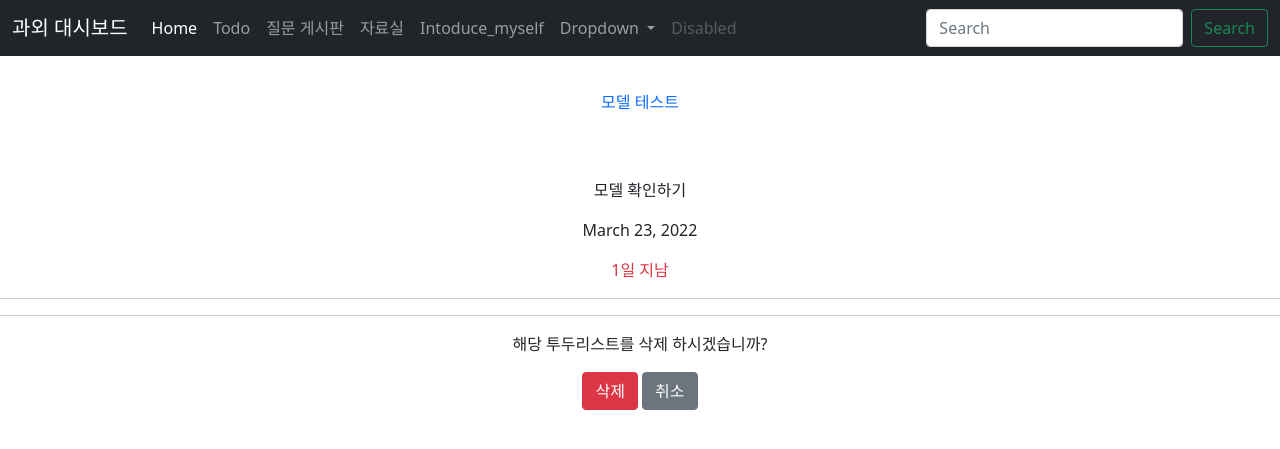
After one commit to POLARIS0027/todo_list, a Django app: page /todo/delete/1/ in a window 1280 px wide. The commit adds this page. Shown: the top 449 px of the page. Run offline with Django 4.2, Linux system fonts and the light colour scheme; data comes from the database, SQL or seed files in the repository.

Commit message:
delete function applied

```diff
--- /dev/null
+++ b/todo/templates/todo/todo_delete.html
@@ -0,0 +1,44 @@
+{%extends 'base.html' %}
+
+{% block title %}todo_delete.html{% endblock %}
+
+{% block content %}
+
+<div class="text-center">
+    <p class="text-primary">{{ object.name }}</p><br><br>
+    <p>{{ object.description}}</p>
+    <p>{{ object.date_deadline}}</p>
+    <p class="text-danger">{{ object.remaining_days}}</p>
+    <hr>
+    {% for image in todolist.todolist_images_set.all %}
+    <a href="{{ image.image.url }}">
+    <img src="{{ image.image.url }}" style="max-width: 20%; height: auto;"  alt="reference_image"></a>
+    {% endfor %}
+    <hr>
+
+</div>
+
+<div class="text-center">
+
+    <form action="" method="POST">
+
+    {{ form }}
+    {% csrf_token %}
+<div class="field is-grouped is-grouped-centered">
+
+    <p class="control">
+        해당 투두리스트를 삭제 하시겠습니까?
+      </p>
+  </div>
+    <p class="control">
+
+      <input type="submit" class="btn btn-danger" value="삭제">
+      <a class="btn btn-secondary" href="{% url 'todo:list' %}">
+        취소
+      </a>
+    </p>
+    </form>
+</div>
+
+
+{% endblock %}
--- a/todo/templates/todo/todo_detail.html
+++ b/todo/templates/todo/todo_detail.html
@@ -22,5 +22,6 @@
        <hr>
   </div>
   <a class="btn btn-secondary" href="{% url 'todo:list' %}" role="button">목록으로</a>
+  <a class="btn btn-danger" href="{% url 'todo:delete' object.id %}" role="button">삭제</a>
 
 {% endblock %}
--- a/todo/templates/todo/todo_index.html
+++ b/todo/templates/todo/todo_index.html
@@ -18,7 +18,7 @@
               <p class="card-text">마감 : {{ todo.date_deadline }} | {{ todo.remaining_days }}</p>
               <a href="#" class="btn btn-primary">완료</a>
               <a href="#" class="btn btn-primary">수정</a>
-              <a href="#" class="btn btn-primary bg-danger border-danger">삭제</a>
+              <a href="{% url 'todo:delete' todo.id %}" class="btn btn-primary bg-danger border-danger">삭제</a>
               <a href="{% url 'todo:detail' todo.id %}" class="btn btn-secondary">자세히</a>
             </div>
           </div>
--- a/todo/urls.py
+++ b/todo/urls.py
@@ -1,6 +1,6 @@
 from django.contrib import admin
 from django.urls import path
-from todo.views import TodoIndexView, TodoListView, TodoDetailView
+from todo.views import TodoDeleteView, TodoIndexView, TodoListView, TodoDetailView
 
 
 app_name = 'todo'
@@ -8,6 +8,7 @@ app_name = 'todo'
 urlpatterns =[
     path('', TodoIndexView.as_view(), name='index'),
     path('list/', TodoListView.as_view(), name='list'),
-    path('detail/<int:pk>/', TodoDetailView.as_view(), name='detail')
+    path('detail/<int:pk>/', TodoDetailView.as_view(), name='detail'),
+    path('delete/<int:pk>/', TodoDeleteView.as_view(), name='delete')
 
 ]
--- a/todo/views.py
+++ b/todo/views.py
@@ -2,7 +2,7 @@ from email.mime import image
 from django.forms import ImageField
 from django.shortcuts import render
 from todo.models import TodoList, TodoList_files, TodoList_images
-from django.views.generic import ListView, TemplateView, DetailView
+from django.views.generic import ListView, TemplateView, DetailView, DeleteView
 
 # Create your views here.
 
@@ -20,3 +20,7 @@ class TodoListView(ListView):
 class TodoDetailView(DetailView):
     model = TodoList
     template_name = 'todo/todo_detail.html'
+
+class TodoDeleteView(DeleteView):
+    model = TodoList
+    template_name = 'todo/todo_delete.html'
```
Also changed, not shown: todo/templates/todo/todo_list.html (line endings or trailing spaces).
